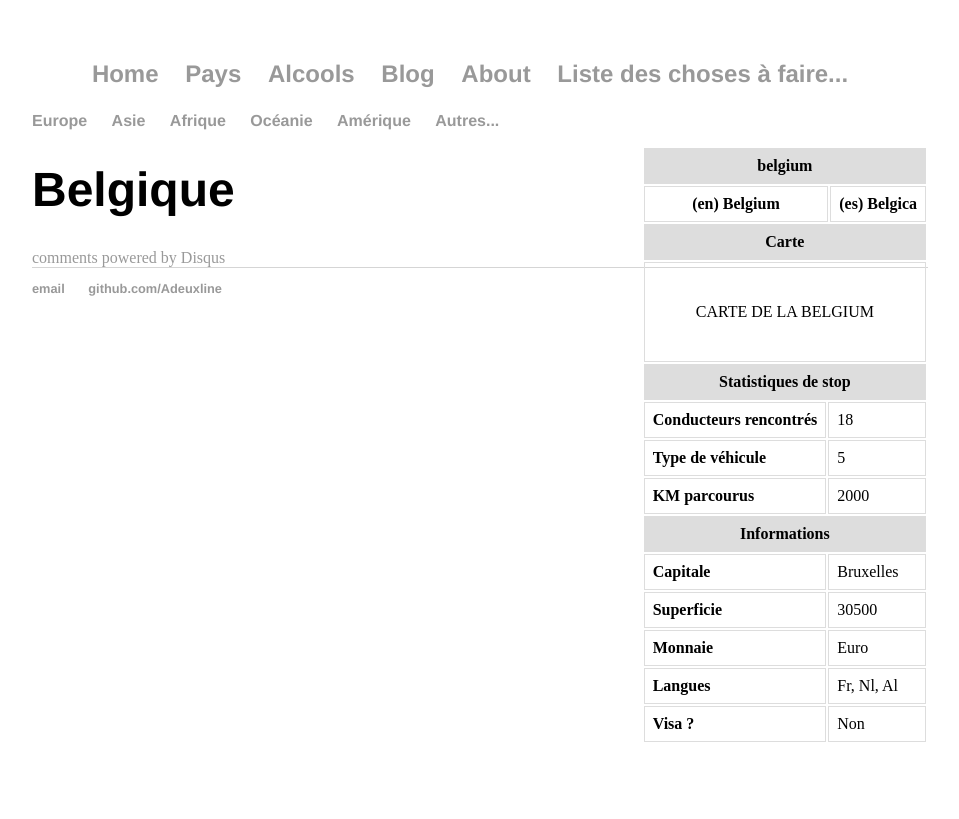
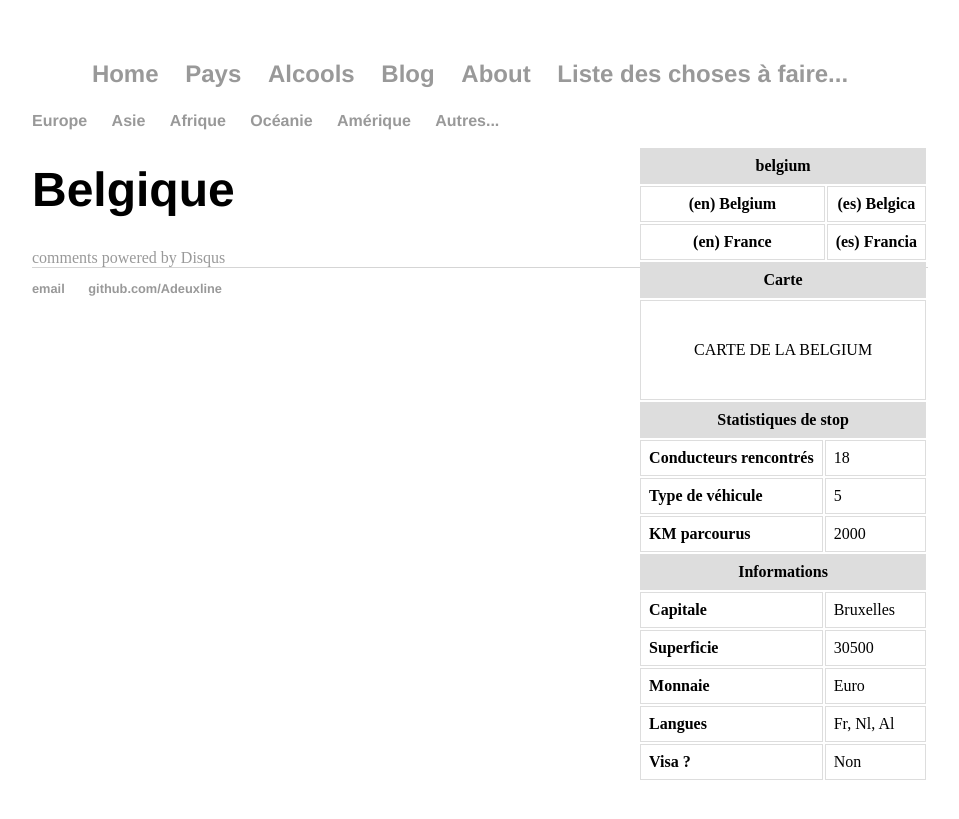
Before and after one commit to rlabe/adeuxline.github.io, a Jekyll site: the page built from _countries/belgium.html, in a window 1280 px wide. Shown: the top 819 px of the page, without its empty margins (160-1119 px from the left). Built offline with Jekyll 4.4.1, drawn with Linux system fonts in a browser that asks for light colours; comment, search, counter and statistics services are not loaded.

Commit message:
Update info_country.html

```diff
--- a/_includes/info_country.html
+++ b/_includes/info_country.html
@@ -3,10 +3,12 @@
       <tr>
           <th class="title" colspan="4">{{ page.title }}</th>
       </tr>
+      {% for country in site.countries %}
       <tr>
-        <th colspan="2" style="text-align:center;">(en) {{ page.nameEn }}</th>
-        <th colspan="2" style="text-align:center;">(es) {{ page.nameEs }}</th>
+        <th colspan="2" style="text-align:center;">(en) {{ country.nameEn }}</th>
+        <th colspan="2" style="text-align:center;">(es) {{ country.nameEs }}</th>
       </tr>
+      {% endfor %}
       <tr>
         <th class="title" colspan="4">Carte</th>
       </tr>
```
